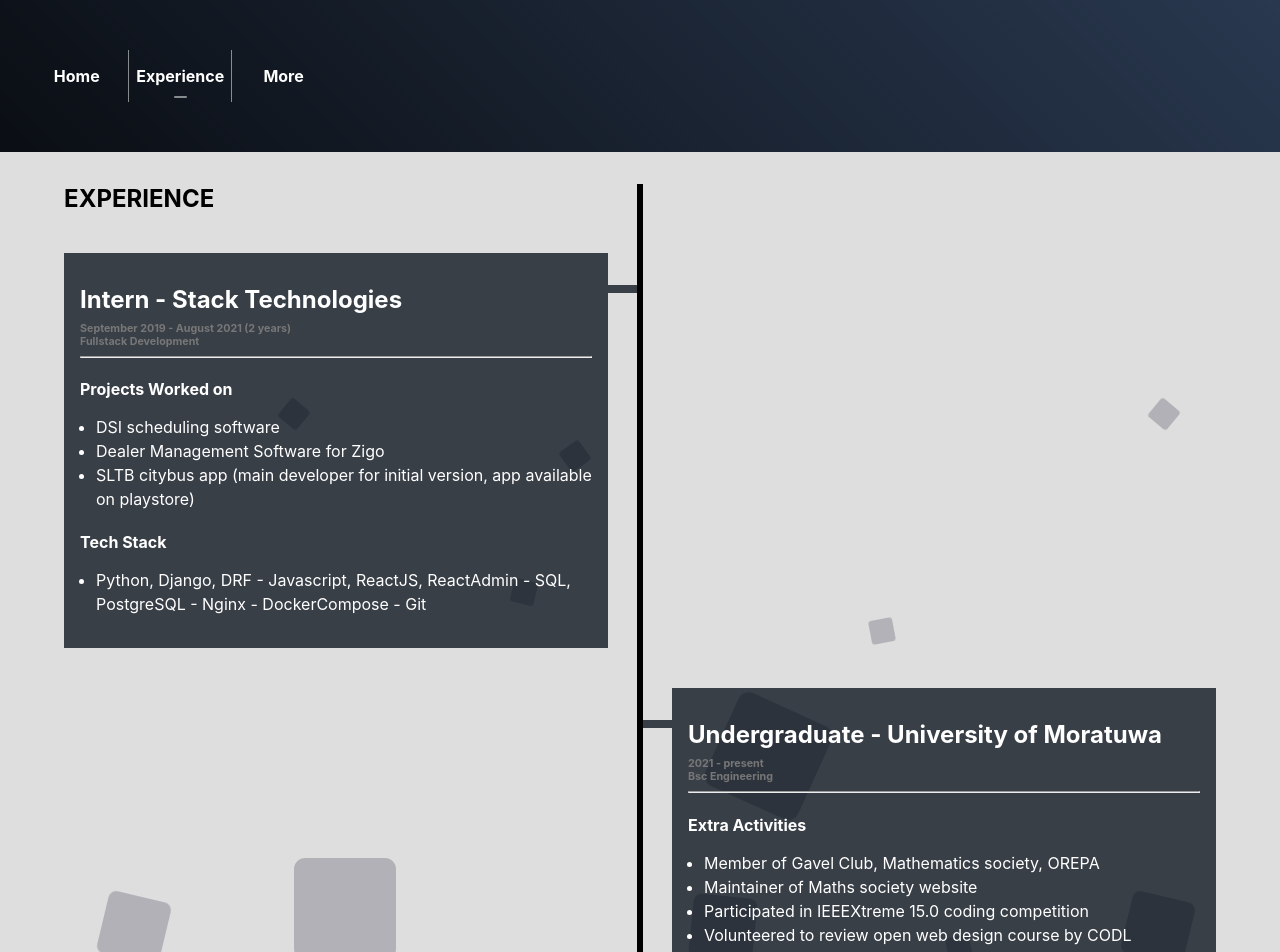
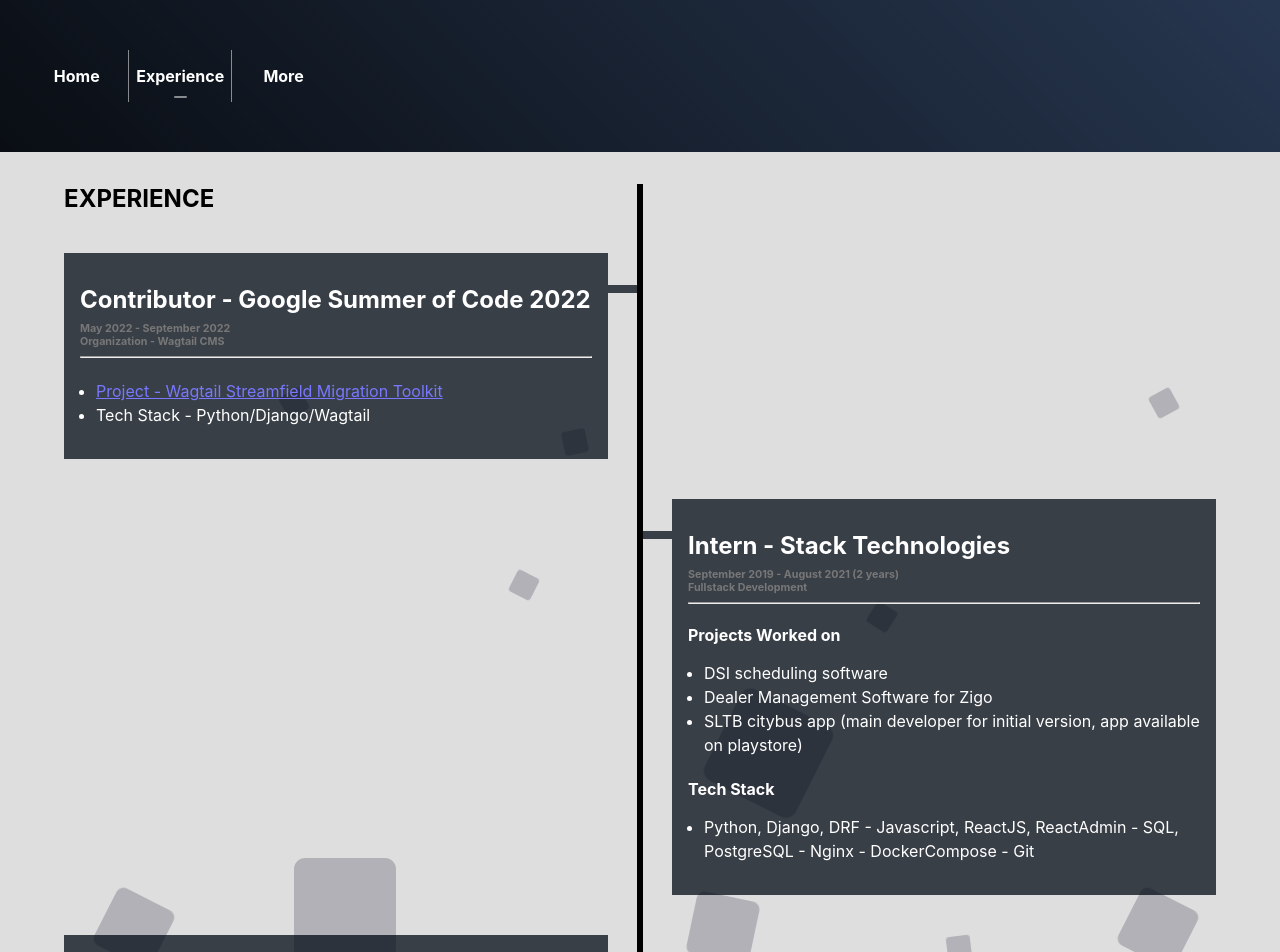
Before and after one commit to sandilsranasinghe/sandilsranasinghe.github.io, a React (Create React App) app: page /experience in a window 1280 px wide. Shown: the top 952 px of the page. Built offline with nearby package versions, Linux system fonts and the light colour scheme.

Commit message:
experience tab update, add links

```diff
--- a/src/App.css
+++ b/src/App.css
@@ -466,3 +466,10 @@
     width: calc(5vw - 0.5rem);
   }
 }
+
+.link-light {
+  color: #7777ff;
+}
+.link-light:hover {
+  color: #777777;
+}
--- a/src/tabs/ExperienceTab.js
+++ b/src/tabs/ExperienceTab.js
@@ -3,11 +3,11 @@
 const ExperienceBubble = (props) => {
   return (
     <div className="horizontal-container">
-      {props.index % 2 == 1 ? null : <div className="filler card card-2" />}
+      {props.index % 2 === 1 ? null : <div className="filler card card-2" />}
       <div
         className={
           "card card-2 timeline_bubble_" +
-          (props.index % 2 == 1 ? "left" : "right")
+          (props.index % 2 === 1 ? "left" : "right")
         }
       >
         <h2 className="">{props.title}</h2>
@@ -28,16 +28,25 @@
                 <div>
                   <h4>{c.value}</h4>
                   <ul>
-                    {c.points.map((point) => (
-                      <li>{point}</li>
-                    ))}
+                    {c.points.map((point) => {
+                      if (point.extras.link) {
+                        return (
+                          <li>
+                            <a href={`${point.extras.link}`} className="link-light">
+                              {point.point}
+                            </a>
+                          </li>
+                        );
+                      }
+                      return <li>{point.point}</li>;
+                    })}
                   </ul>
                 </div>
               );
             })
           : null}
       </div>
-      {props.index % 2 == 1 ? <div className="filler card card-2" /> : null}
+      {props.index % 2 === 1 ? <div className="filler card card-2" /> : null}
     </div>
   );
 };
--- a/src/tabs/experience.json
+++ b/src/tabs/experience.json
@@ -1,6 +1,29 @@
 [
     {
-        "index": "1",
+        "index": "5",
+        "title": "Contributor - Google Summer of Code 2022",
+        "duration": "May 2022 - September 2022",
+        "additional_subtitle": "Organization - Wagtail CMS",
+        "content": [
+            {
+                "value": "",
+                "points": [
+                    {
+                        "point": "Project - Wagtail Streamfield Migration Toolkit",
+                        "extras": {
+                            "link": "https://summerofcode.withgoogle.com/programs/2022/projects/It13tsFg"
+                        }
+                    },
+                    {
+                        "point": "Tech Stack - Python/Django/Wagtail",
+                        "extras": {}
+                    }
+                ]
+            }
+        ]
+    },
+    {
+        "index": "4",
         "title": "Intern - Stack Technologies",
         "duration": "September 2019 - August 2021 (2 years)",
         "additional_subtitle": "Fullstack Development",
@@ -8,21 +31,33 @@
             {
                 "value": "Projects Worked on",
                 "points": [
-                    "DSI scheduling software",
-                    "Dealer Management Software for Zigo",
-                    "SLTB citybus app (main developer for initial version, app available on playstore)"
+                    {
+                        "point": "DSI scheduling software",
+                        "extras": {}
+                    },
+                    {
+                        "point": "Dealer Management Software for Zigo",
+                        "extras": {}
+                    },
+                    {
+                        "point": "SLTB citybus app (main developer for initial version, app available on playstore)",
+                        "extras": {}
+                    }
                 ]
             },
             {
                 "value": "Tech Stack",
                 "points": [
-                    "Python, Django, DRF - Javascript, ReactJS, ReactAdmin - SQL, PostgreSQL - Nginx - DockerCompose - Git"
+                    {
+                        "point": "Python, Django, DRF - Javascript, ReactJS, ReactAdmin - SQL, PostgreSQL - Nginx - DockerCompose - Git",
+                        "extras": {}
+                    }
                 ]
             }
         ]
     },
     {
-        "index": "2",
+        "index": "3",
         "title": "Undergraduate - University of Moratuwa",
         "duration": "2021 - present",
         "additional_subtitle": "Bsc Engineering",
@@ -30,30 +65,52 @@
             {
                 "value": "Extra Activities",
                 "points": [
-                    "Member of Gavel Club,  Mathematics society, OREPA",
-                    "Maintainer of Maths society website",
-                    "Participated in IEEEXtreme 15.0 coding competition",
-                    "Volunteered to review open web design course by CODL"
+                    {
+                        "point": "Member of Gavel Club,  Mathematics society, OREPA",
+                        "extras": {}
+                    },
+                    {
+                        "point": "Maintainer of Maths society website 2021/2022",
+                        "extras": {
+                            "link": "https://moramaths.wordpress.com/"
+                        }
+                    },
+                    {
+                        "point": "Codeveloper for Speech Olympiad XV Website",
+                        "extras": {
+                            "link": "https://github.com/SpeechOlympiadXV/speecholympiadxv.github.io"
+                        }
+                    },
+                    {
+                        "point": "Part of team creating questions for MoraXtreme 7.0 programming competition",
+                        "extras": {}
+                    }
                 ]
             }
         ]
     },
     {
-        "index": "3",
+        "index": "2",
         "title": "Freelance FullStack Developer",
         "duration": "September 2021 - present",
         "content": [
             {
                 "value": "Some work done",
                 "points": [
-                    "Setting up Moodle LMS for cjmaths.lk",
-                    "Programming assignment writing for undergraduates"
+                    {
+                        "point": "Setting up Moodle LMS for cjmaths.lk",
+                        "extras": {}
+                    },
+                    {
+                        "point": "Programming assignment writing for undergraduates",
+                        "extras": {}
+                    }
                 ]
             }
         ]
     },
     {
-        "index": "4",
+        "index": "1",
         "title": "Student - Royal College, Colombo 07",
         "duration": "2011 - 2019",
         "additional_subtitle": "GCE AL - Mathematics Stream",
@@ -61,22 +118,40 @@
             {
                 "value": "GCE AL Mathematics",
                 "points": [
-                    "3As",
-                    "Countrywide Rank 67"
+                    {
+                        "point": "3As",
+                        "extras": {}
+                    },
+                    {
+                        "point": "Countrywide Rank 67",
+                        "extras": {}
+                    }
                 ]
             },
             {
                 "value": "English Debaters Council (2015-2018)",
                 "points": [
-                    "Treasurer - 2017/2018",
-                    "Represented School at AWSDC 2016",
-                    "Represented School at all main debate tournaments in the country"
+                    {
+                        "point": "Treasurer - 2017/2018",
+                        "extras": {}
+                    },
+                    {
+                        "point": "Represented School at AWSDC 2016",
+                        "extras": {}
+                    },
+                    {
+                        "point": "Represented School at all main debate tournaments in the country",
+                        "extras": {}
+                    }
                 ]
             },
             {
                 "value": "Gavel Club (2011-2018)",
                 "points": [
-                    "Board Member (2016/2017)"
+                    {
+                        "point": "Board Member (2016/2017)",
+                        "extras": {}
+                    }
                 ]
             }
         ]
--- a/src/tabs/skills.json
+++ b/src/tabs/skills.json
@@ -7,5 +7,8 @@
     "Git",
     "SQL",
     "Machine Learning",
-    "Algorithms and Data Structures"
+    "C++",
+    "C",
+    "Lua",
+    "Solar2d"
 ]
```
